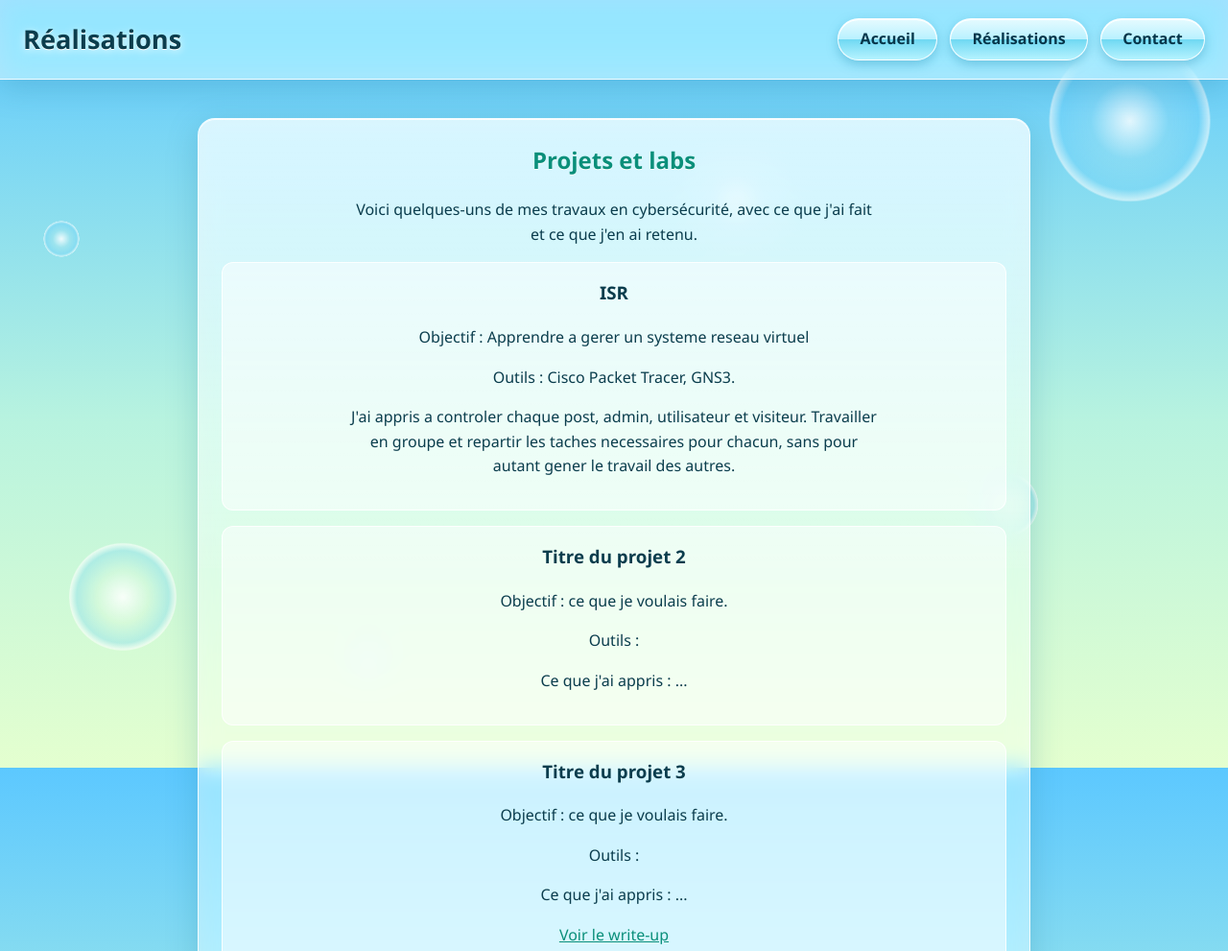
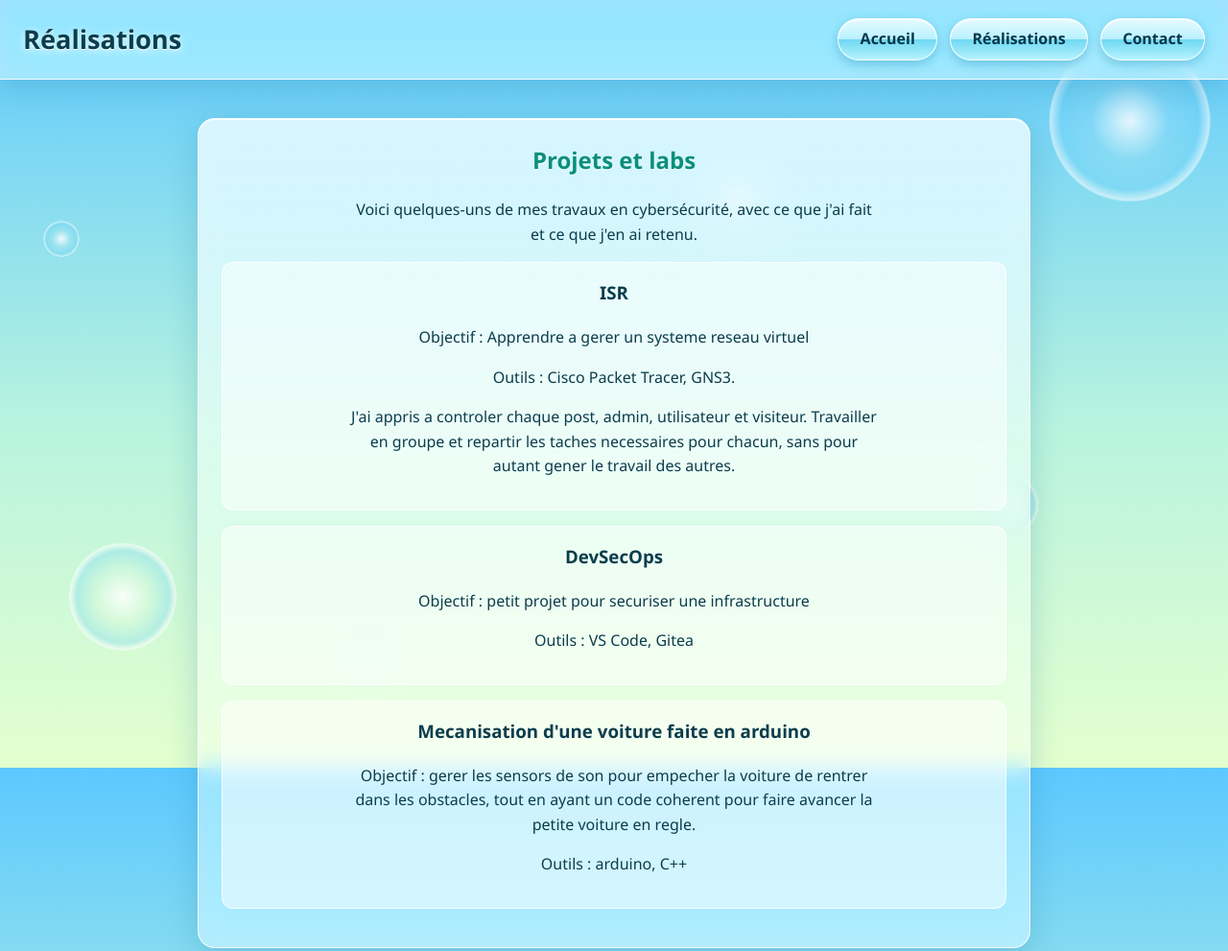
Before and after one commit to neridevlop/cyberfolio, a plain HTML site: page realisations.html in a window 1280 px wide. Shown: the top 991 px of the page at 96% size. Drawn offline with Linux system fonts and the light colour scheme; a script that the page names is missing.

Commit message:
modif 22

```diff
--- a/realisations.html
+++ b/realisations.html
@@ -67,19 +67,19 @@
       </article>
 
       <article>
-        <h3>Titre du projet 2</h3>
-        <p>Objectif : ce que je voulais faire.</p>
-        <p>Outils : </p>
-        <p>Ce que j'ai appris : ...</p>
+        <h3>DevSecOps</h3>
+        <p>Objectif : petit projet pour securiser une infrastructure</p>
+        <p>Outils : VS Code, Gitea </p>
+        <p></p>
 
       </article>
 
       <article>
-        <h3>Titre du projet 3</h3>
-        <p>Objectif : ce que je voulais faire.</p>
-        <p>Outils : </p>
-        <p>Ce que j'ai appris : ...</p>
-        <p><a href="https://tryhackme.com/p/votre-profil">Voir le write-up</a></p>
+        <h3>Mecanisation d'une voiture faite en arduino</h3>
+        <p>Objectif : gerer les sensors de son pour empecher la voiture de rentrer dans les obstacles,
+          tout en ayant un code coherent pour faire avancer la petite voiture en regle.</p>
+        <p>Outils : arduino, C++ </p>
+        <p></p>
       </article>
     </section>
 
```
